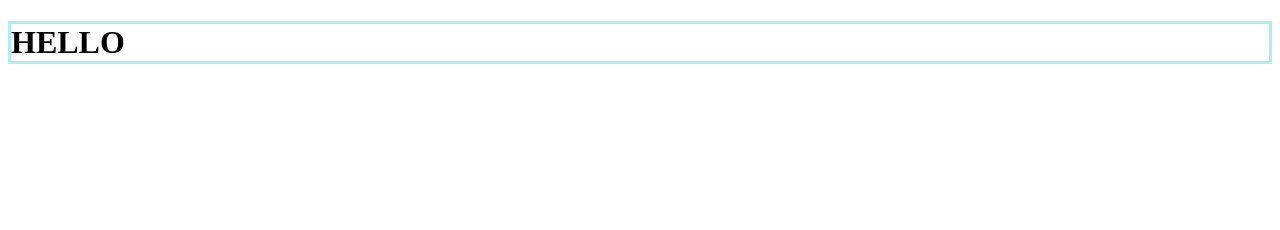
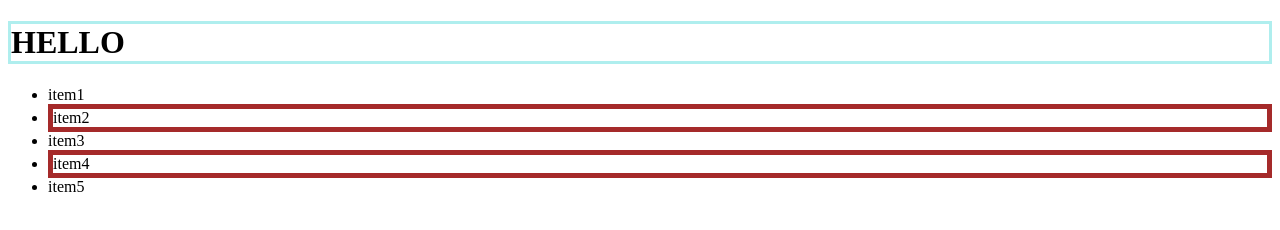
Before and after one commit to hyejungchoi/my-project3, a plain HTML site: page 02/03/03-2/pseudo.html in a window 1280 px wide. Drawn offline with Linux system fonts and the light colour scheme.

Commit message:
2배수추가

```diff
--- a/02/03/03-2/css/pseudo.css
+++ b/02/03/03-2/css/pseudo.css
@@ -4,3 +4,6 @@ h1{
 h1:hover{
     border: 3px solid palegoldenrod
 }
+ul li:nth-of-type(2n){
+    border: 5px solid brown
+}
--- a/02/03/03-2/pseudo.html
+++ b/02/03/03-2/pseudo.html
@@ -8,5 +8,12 @@
 </head>
 <body>
     <h1>HELLO</h1>
+    <ul>
+        <li>item1</li>
+        <li>item2</li>
+        <li>item3</li>
+        <li>item4</li>
+        <li>item5</li>
+        </ul>
 </body>
 </html>
```
